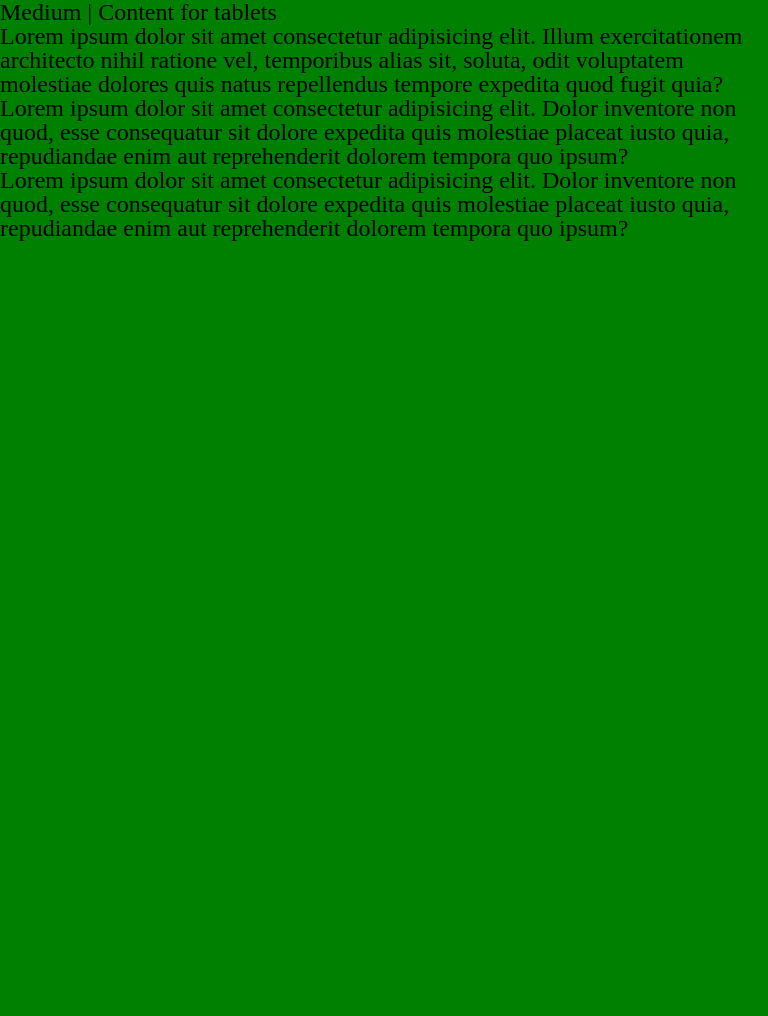
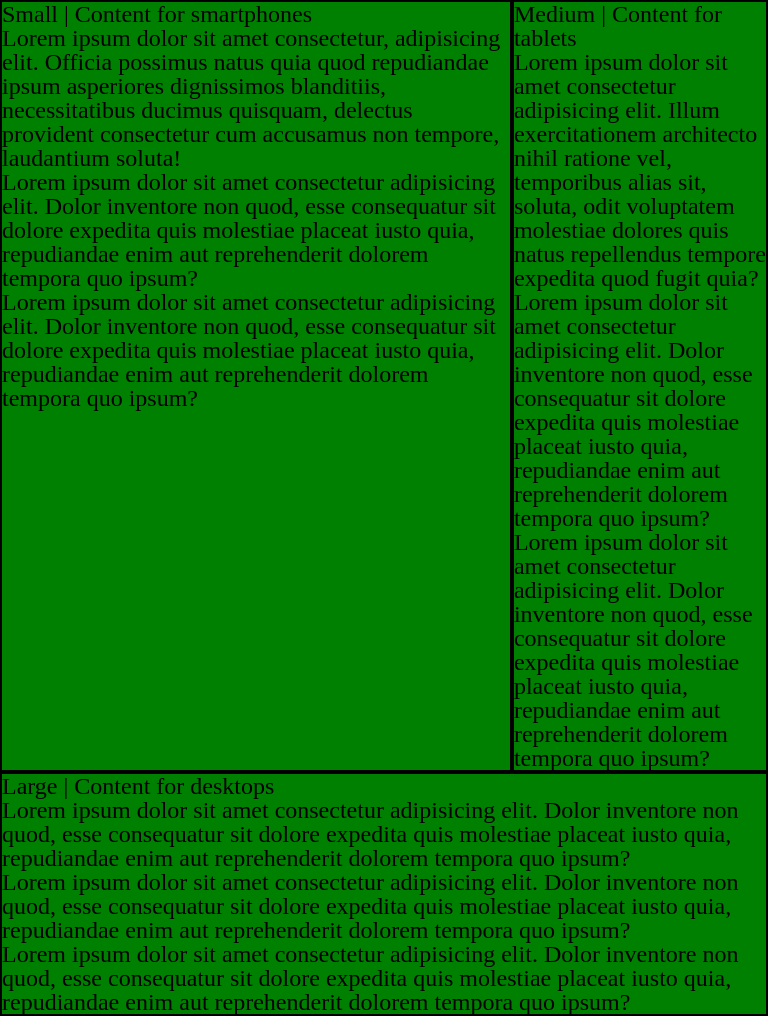
Before and after one commit to ThomasBackers/Responsive-training, a plain HTML site: page index.html in a window 768 px wide. Before the commit the page ends 800 px from the top, so only its background shows below. Drawn offline with Linux system fonts and the light colour scheme.

Commit message:
Think I'm ready to play with it for real =)

```diff
--- a/css/style.css
+++ b/css/style.css
@@ -1,19 +1,28 @@
 body {
     background-color: blue;
     font-size: 2rem;
+    display: flex;
 }
 
+div {
+    border: 2px solid black;
+}
+
+/*
 #small,
 #medium {
     display: none;
 }
+*/
 
 @media all and (max-width: 410px) {
     body {
         background-color: red;
         font-size: 1rem;
+        flex-direction: column;
     }
 
+    /*
     #small {
         display: block;
     }
@@ -22,14 +31,33 @@ body {
     #large {
         display: none;
     }
+    */
 }
 
 @media all and (min-width: 410px) and (max-width: 768px) {
     body {
         background-color: green;
         font-size: 1.5rem;
+        flex-wrap: wrap;
     }
 
+    div {
+        box-sizing: border-box;
+    }
+
+    #small {
+        width: 66.66%;
+    }
+
+    #medium {
+        width: 33.333%;
+    }
+
+    #large {
+        width: 100%;
+    }
+
+    /*
     #medium {
         display: block;
     }
@@ -38,4 +66,5 @@ body {
     #large {
         display: none;
     }
+    */
 }
```
